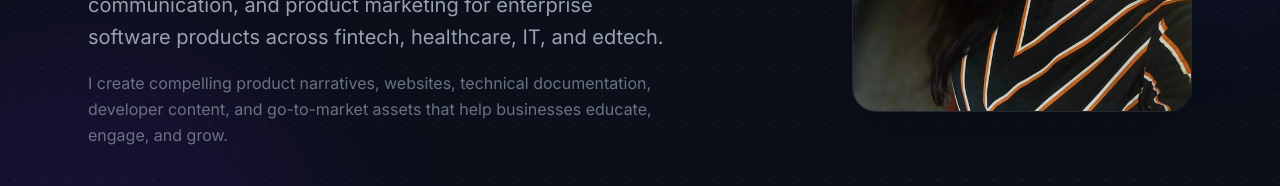
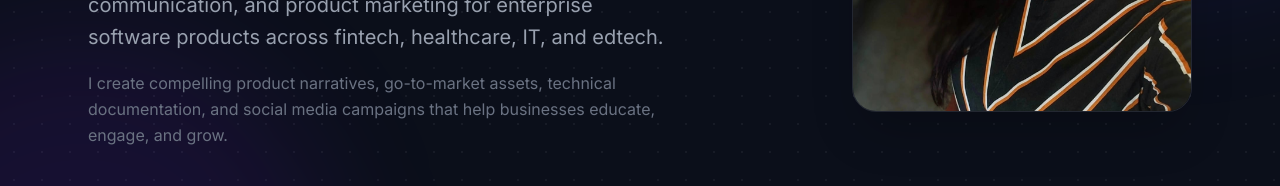
Before and after one commit to Shwe1011/writesbyshwe, a Next.js app: page / in a window 1280 px wide. Shown: the part 478-664 px from the top of the page. Built offline with nearby package versions, Linux system fonts and the light colour scheme.

Commit message:
Update content description in PortfolioHero component

```diff
--- a/components/PortfolioHero.tsx
+++ b/components/PortfolioHero.tsx
@@ -24,7 +24,7 @@ export default function PortfolioHero() {
             12+ years of experience driving content strategy, technical communication, and product marketing for enterprise software products across fintech, healthcare, IT, and edtech.
           </p>
           <p className="text-gray-500 text-base leading-relaxed mb-10 max-w-xl">
-            I create compelling product narratives, websites, technical documentation, developer content, and go-to-market assets that help businesses educate, engage, and grow.
+            I create compelling product narratives, go-to-market assets, technical documentation, and social media campaigns that help businesses educate, engage, and grow.
          </p>
 
           <div className="flex flex-wrap gap-3">
```
